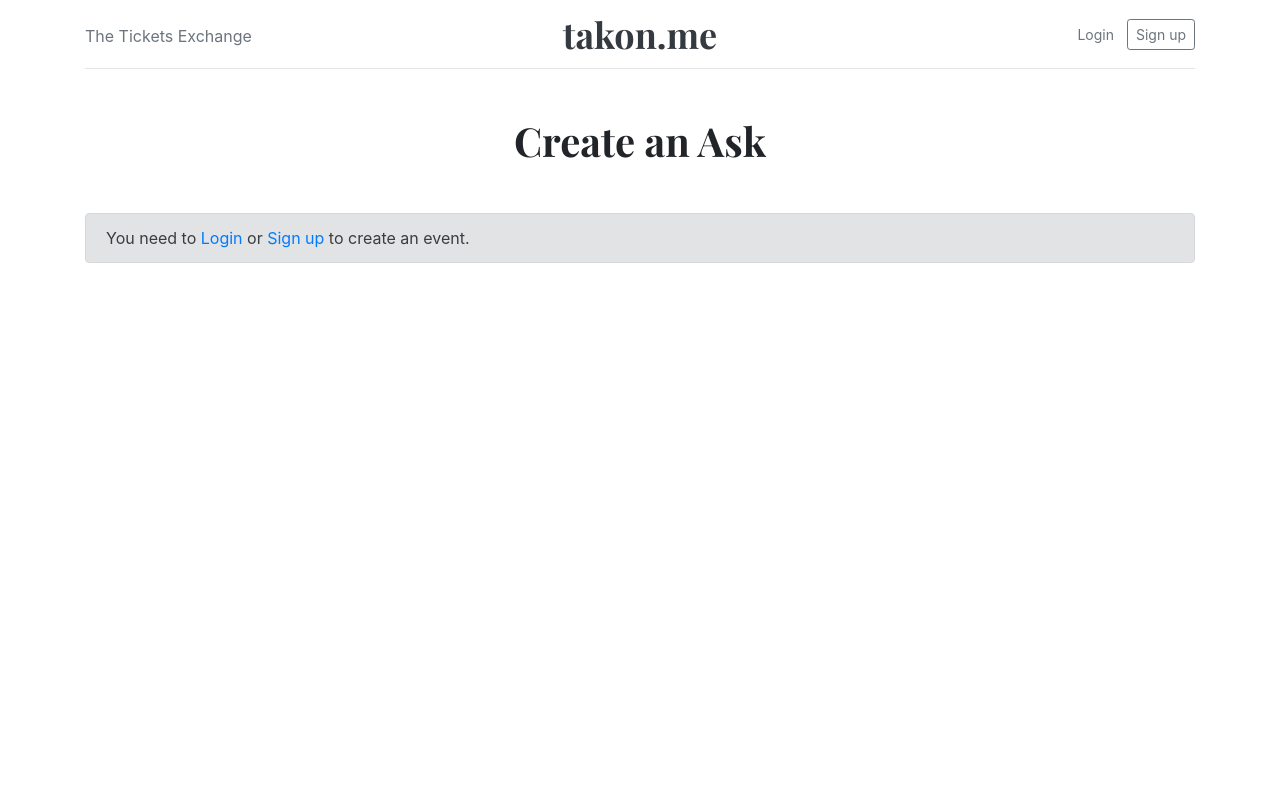
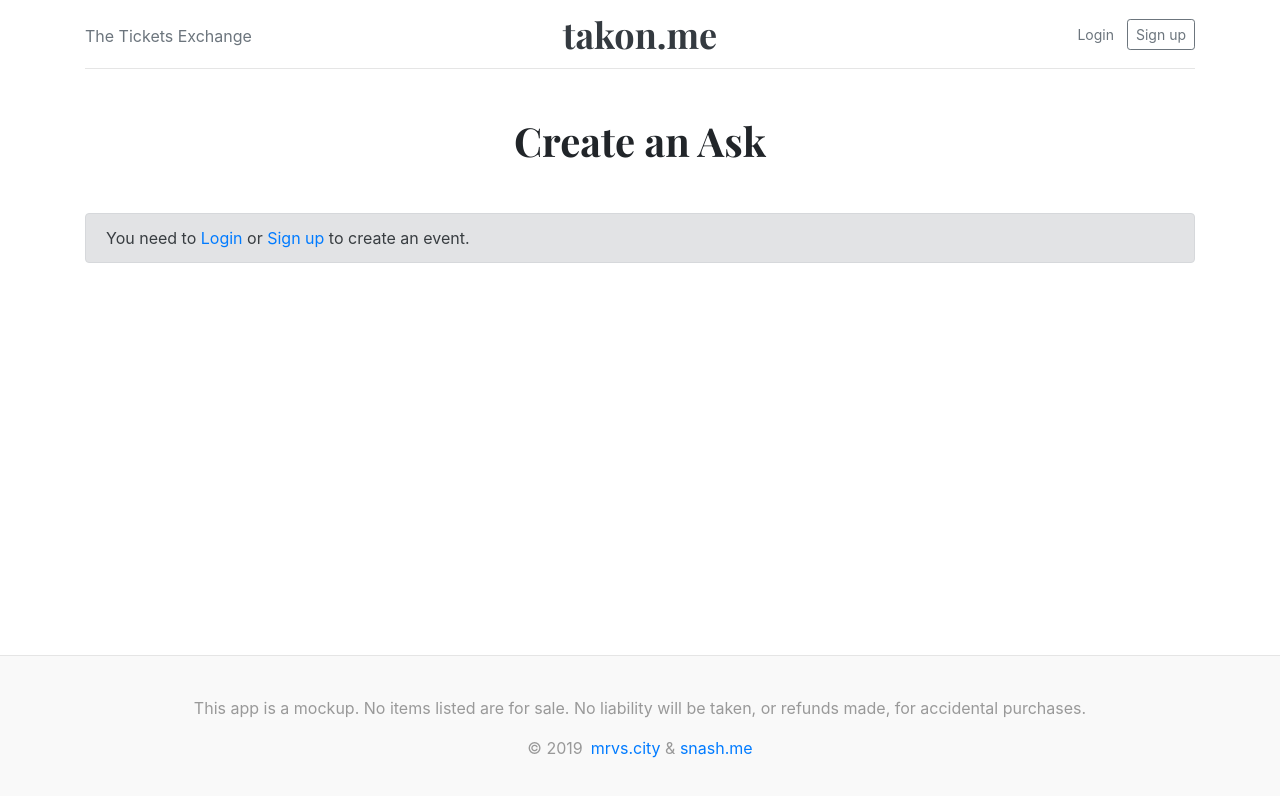
Before and after one commit to jda0/comsm0010, a React (Create React App) app: page /events/1/ask in a window 1280 px wide. Shown: the top 796 px of the page. Built offline with nearby package versions, Linux system fonts and the light colour scheme; no server answers.

Commit message:
Add footer, fixes

```diff
--- a/src/App.js
+++ b/src/App.js
@@ -50,6 +50,14 @@ class App extends Component {
 
   componentDidMount () {
     if (this.state.id_token) {
+      if (window.location.search === '?logout') {
+        this.props.cookies.remove('id_token', {
+          path: '/'
+        })
+        this.setState({ id_token: undefined })
+        return
+      }
+
       // @ts-ignore
       fetch('https://eozp8bius7.execute-api.eu-west-1.amazonaws.com/test/users/me', {
         ...this.FETCH_PARAMS,
@@ -80,7 +88,8 @@ class App extends Component {
   render () {
     return (
       <Router>
-        <div className='App container'>
+        <div className='App d-flex flex-column justify-content-between'>
+          <div className='container'>
             <Route render={props => <Header {...props} app={this} />} />
             <main>
               <Route exact path='/' render={props => <Home {...props} app={this} />} />
@@ -91,6 +100,11 @@ class App extends Component {
               <Route exact path='/events/:id/bid' render={props => <CreateOffer {...props} app={this} type='bid' />} />
             </main>
           </div>
+          <footer className='blog-footer mt-5'>
+            <p>This app is a mockup. No items listed are for sale. No liability will be taken, or refunds made, for accidental purchases.</p>
+            &copy; 2019&ensp;<a href='//mrvs.city'>mrvs.city</a> &amp; <a href='//bit.ly/snashme'>snash.me</a>
+          </footer>
+        </div>
       </Router>
     )
   }
--- a/src/components/CreateEvent.js
+++ b/src/components/CreateEvent.js
@@ -48,7 +48,7 @@ class CreateEvent extends Component {
       return
     }
 
-    date.plus({ hours: time.hour, minutes: time.minute })
+    date = date.plus({ hours: time.hour, minutes: time.minute })
 
     if (this.state.tcsCheck) {
       fetch(`https://eozp8bius7.execute-api.eu-west-1.amazonaws.com/test/events`, {
--- a/src/components/CreateOffer.js
+++ b/src/components/CreateOffer.js
@@ -90,9 +90,9 @@ class CreateOffer extends Component {
           <form onSubmit={this.handleSubmit}>
             <div className='form-group row'>
               <label className='col-sm-3 col-form-label'>Event</label>
-              <div className='col-sm-auto mb-3'>
-                <div className='card flex-md-row shadow-sm'>
-                  {(this.state.event && (
+              {(this.state.event && (
+                <div className='col-sm-auto mb-3'>
+                  <div className='card flex-md-row shadow-sm'>
                     <div className='card-body d-flex flex-column align-items-start'>
                       <h3 className='mb-0'>{(this.state.event.title && this.state.event.title.toTitleCase()) || '???'}</h3>
                       {this.state.event.subtitle && (<h5 className='mb-2'>{this.state.event.subtitle.toTitleCase() || ''}</h5>)}
@@ -102,9 +102,9 @@ class CreateOffer extends Component {
                         <span className='text-muted no-wrap'>{this.state.event.datetime && DT.fromSeconds(this.state.event.datetime).toLocaleString(DT.DATETIME_MED)}</span>
                       </p>
                     </div>
-                  )) || (<div className='spinner' />)}
+                  </div>
                 </div>
-              </div>
+              )) || (<div className='col-sm-9 mb-3'><div className='spinner' /></div>)}
             </div>
             {(this.state.reserved && !this.state.reserved.id && (
               <div className='row'>
--- a/src/index.css
+++ b/src/index.css
@@ -12,3 +12,11 @@ code {
   font-family: source-code-pro, Menlo, Monaco, Consolas, "Courier New",
     monospace;
 } */
+
+html {
+  height: 100vh;
+}
+
+body, #root, .App {
+  min-height: 100vh;
+}
--- a/src/index.js
+++ b/src/index.js
@@ -5,7 +5,8 @@ import './index.css'
 import App from './App'
 import * as serviceWorker from './serviceWorker'
 
-String.prototype.toTitleCase = function () { return this.toLowerCase().replace(/\b(\s\w|^\w)/g, function (txt) { return txt.toUpperCase() }) } // eslint-disable-line no-extend-native
+// @ts-ignore
+String.prototype.toTitleCase = function () { return this.toLowerCase().replace(/(\s\w|^\w)/g, function (txt) { return txt.toUpperCase() }) } // eslint-disable-line no-extend-native
 
 ReactDOM.render((
   <CookiesProvider>
```
Lines whose indentation alone changed are shown as unchanged.
